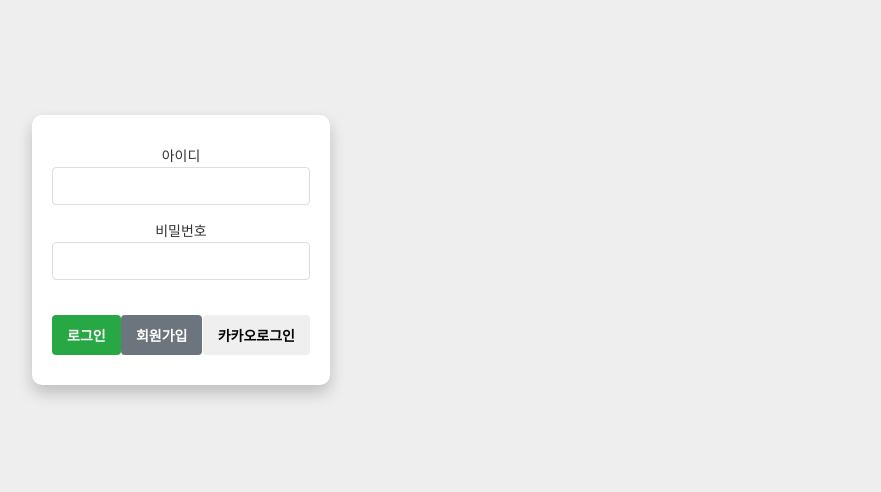
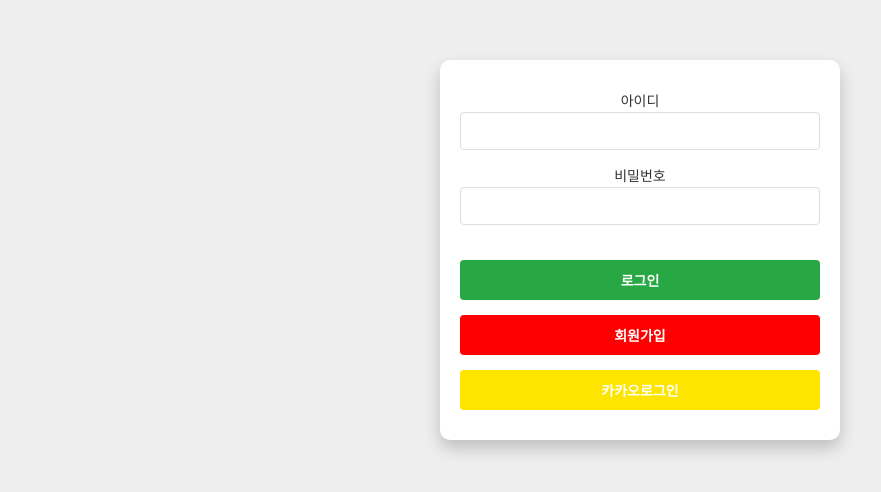
Before and after one commit to dongkyunleee/TripProject, a Vue app: page /login in a window 1280 px wide. Shown: the part 150-642 px from the top of the page, without its empty margins (0-881 px from the left). Built offline with nearby package versions, Linux system fonts and the light colour scheme.

Commit message:
ã로그인 ë디자인폼 수정

```diff
--- a/src/components/Login/login.vue
+++ b/src/components/Login/login.vue
@@ -126,14 +126,23 @@ export default {
 
 <style>
 /* 컨테이너 스타일 */
+
+html, body {
+  margin: 0;
+  height: 100%;
+}
 body {
-  margin: 0;
-  font-family: Arial, sans-serif;
+  font-family: 'Nunito', sans-serif;
   display: flex;
   justify-content: center;
   align-items: center;
   height: 100vh;
-  background: linear-gradient(135deg, #74b9ff, #a29bfe);
+}
+#app {
+  display: flex;
+  justify-content: center;
+  align-items: center;
+  height: 100vh;
 }
 
 .login-container {
@@ -144,6 +153,9 @@ body {
   border-radius: 10px;
   box-shadow: 0 8px 16px rgba(0, 0, 0, 0.2);
   text-align: center;
+  animation: fadeIn 0.8s ease-in-out;
+
+
 }
 
 .login-container h2 {
@@ -178,19 +190,21 @@ body {
 
 .button-group {
   display: flex;
-  justify-content: space-between;
-  align-items: center;
+  flex-direction: column;
+  gap: 15px;
   margin-top: 20px;
+  width: 100%;
 }
 
 .btn {
-  padding: 10px 15px;
-  font-size: 14px;
+  padding: 12px 20px;
+  font-size: 16px;
   font-weight: bold;
   border: none;
-  border-radius: 4px;
+  border-radius: 5px;
   cursor: pointer;
   transition: background-color 0.3s ease, transform 0.2s ease;
+  width: 100%;
 }
 
 .btn-primary {
@@ -204,18 +218,22 @@ body {
 }
 
 .btn-secondary {
-  background-color: #6c757d;
+  background-color:#ff0000 !important;
   color: #fff;
 }
 
 .btn-secondary:hover {
-  background-color: #5a6268;
+  background-color: #ed2713 !important;
   transform: scale(1.05);
 }
 
-/* 추가 애니메이션 효과 */
-.login-container {
-  animation: fadeIn 0.8s ease-in-out;
+.btn-third {
+  background-color: #FEE500;
+  color: #fff;
+}
+
+.btn-third:hover {
+  background-color: #FDD700;
 }
 
 @keyframes fadeIn {
```
